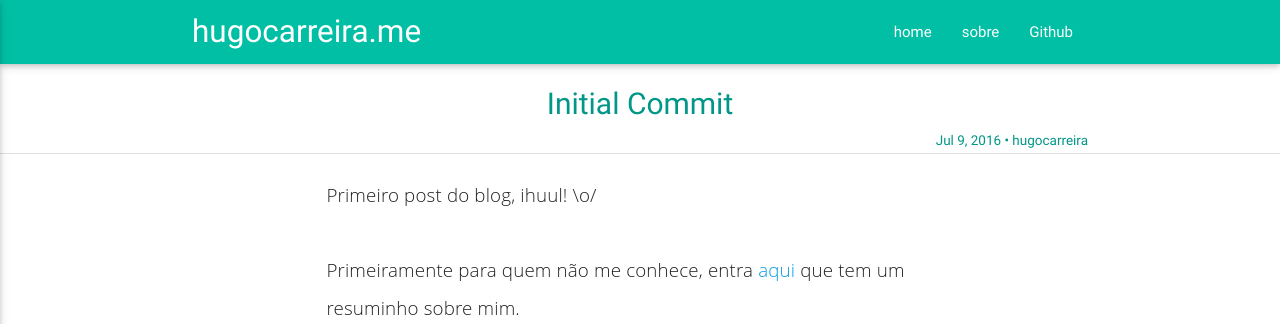
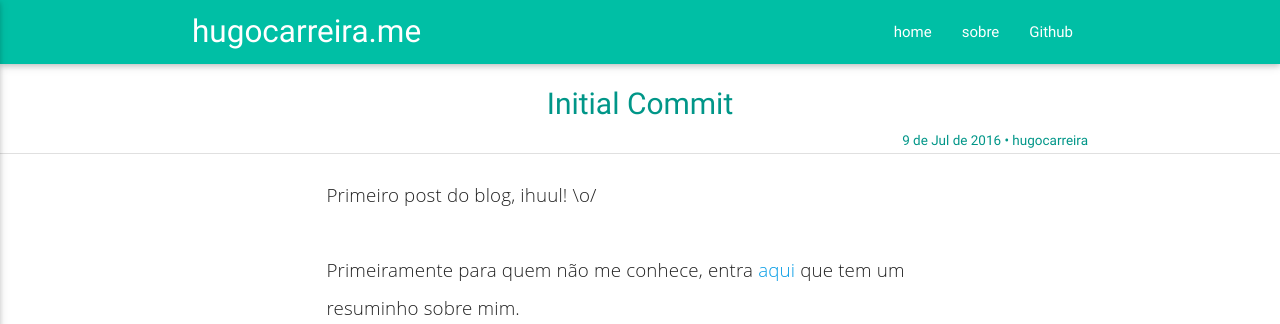
Before and after one commit to hugocarreira/hugocarreira.github.io, a Jekyll site: the page built from _posts/2016-07-06-initial-commit.markdown, in a window 1280 px wide. Shown: the top 324 px of the page. Built offline with Jekyll 4.4.1, drawn with Linux system fonts in a browser that asks for light colours.

Commit message:
data do post

```diff
--- a/_layouts/post.html
+++ b/_layouts/post.html
@@ -13,7 +13,7 @@
 
             <div class="container markdown-file">
                 <div class="author">
-                    <p class="right post-meta "><time datetime="{{ page.date | date_to_xmlschema }}" itemprop="datePublished">{{ page.date | date: "%b %-d, %Y" }}</time>{% if page.author %} • <span itemprop="author" itemscope itemtype="http://schema.org/Person"><span itemprop="name">{{ page.author }}</span></span>{% endif %}</p>
+                    <p class="right post-meta "><time datetime="{{ page.date | date_to_xmlschema }}" itemprop="datePublished">{{ page.date | date: "%-d de %b de %Y" }}</time>{% if page.author %} • <span itemprop="author" itemscope itemtype="http://schema.org/Person"><span itemprop="name">{{ page.author }}</span></span>{% endif %}</p>
                 </div>
                 <br>
             </div>
```
